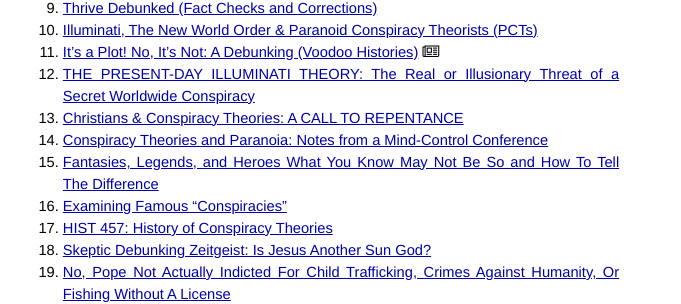
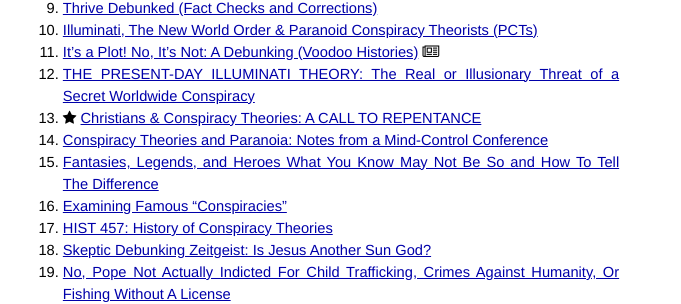
Before and after one commit to afrikatoliek/afrikatoliek.github.io, a Jekyll site: the page built from _posts/2014-12-15-conspiracy-theories.md, in a window 1280 px wide. Shown: the part 1439-1743 px from the top of the page, without its empty margins (299-980 px from the left). Built offline with Jekyll 4.4.1, drawn with Linux system fonts in a browser that asks for light colours; nearby versions of some CDN libraries; some web fonts are replaced.

Commit message:
Updated favourite links.

```diff
--- a/_posts/2014-12-15-conspiracy-theories.md
+++ b/_posts/2014-12-15-conspiracy-theories.md
@@ -50,7 +50,7 @@
 1. [Illuminati, The New World Order & Paranoid Conspiracy Theorists (PCTs)](http://www.skepdic.com/illuminati.html)
 1. [It’s a Plot! No, It’s Not: A Debunking (Voodoo Histories)](http://www.nytimes.com/2010/02/16/books/16aaron.html?emc=eta1&_r=1&) <i class="fa fa-newspaper-o"></i>
 1. [THE PRESENT-DAY ILLUMINATI THEORY: The Real or Illusionary Threat of a Secret Worldwide Conspiracy](http://www.pfo.org/illumint.htm)
-1. [Christians & Conspiracy Theories: A CALL TO REPENTANCE](http://www.acts17-11.com/conspire.html)
+1. <i class="fa fa-star"></i> [Christians & Conspiracy Theories: A CALL TO REPENTANCE](http://www.acts17-11.com/conspire.html)
 1. [Conspiracy Theories and Paranoia: Notes from a Mind-Control Conference](http://www.csicop.org/si/show/conspiracy_theories_and_paranoia_notes_from_a_mind-control_conference/)
 1. [Fantasies, Legends, and Heroes What You Know May Not Be So and How To Tell The Difference](http://web.archive.org/web/20050306112315/http://www.answers.org/Apologetics/Fantasy.html)
 1. [Examining Famous "Conspiracies"](http://www.debunker.com/conspiracy.html)
```
